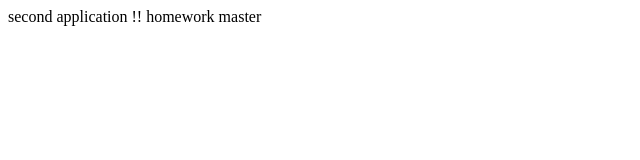
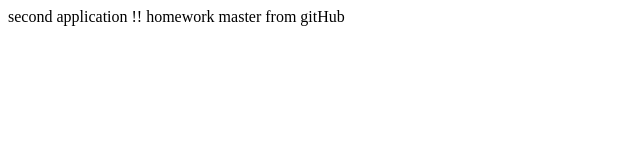
Before and after one commit to Beersheba21DimaCh/first-application, a plain HTML site: page index.html in a window 1280 px wide. Shown: the whole page, without its empty margins (0-640 px from the left). Drawn offline with Linux system fonts and the light colour scheme.

Commit message:
update from remoute master

```diff
--- a/index.html
+++ b/index.html
@@ -6,6 +6,6 @@
     <title>Document</title>
 </head>
 <body>
-    second application   !! homework  master
+    second application   !! homework  master from gitHub
 </body>
 </html>
```
